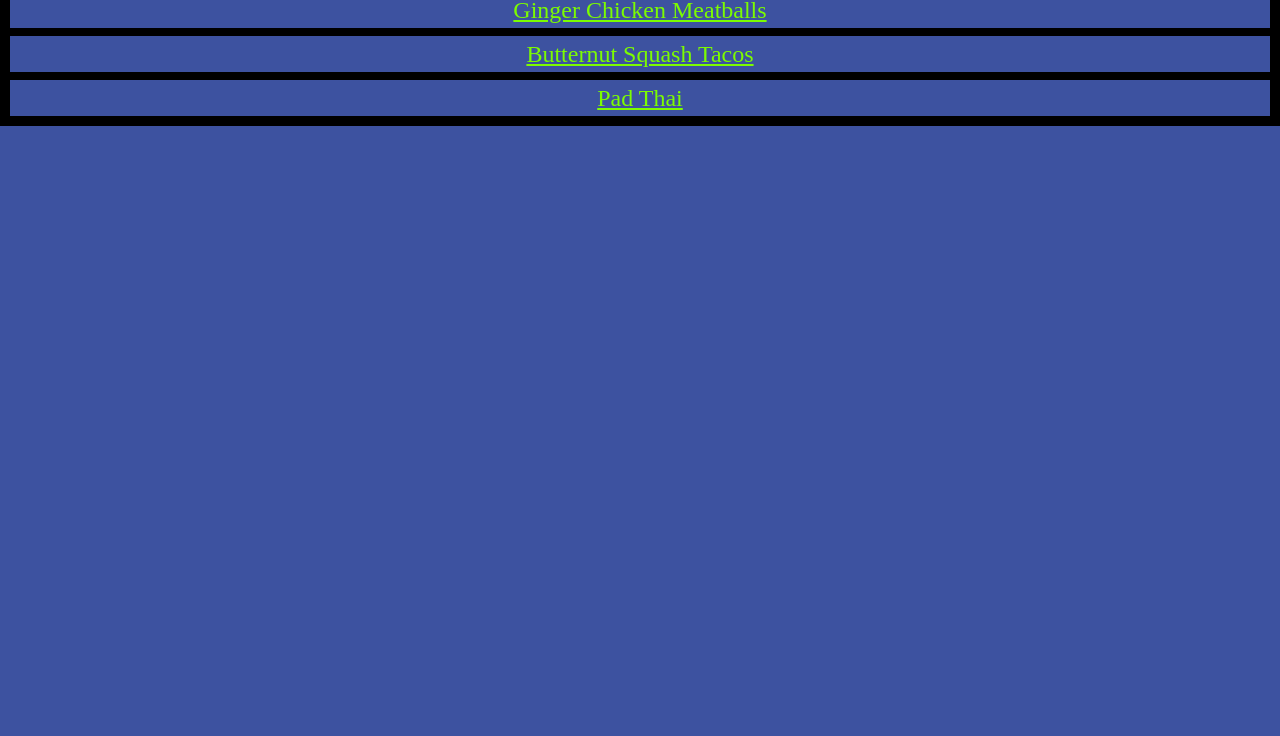
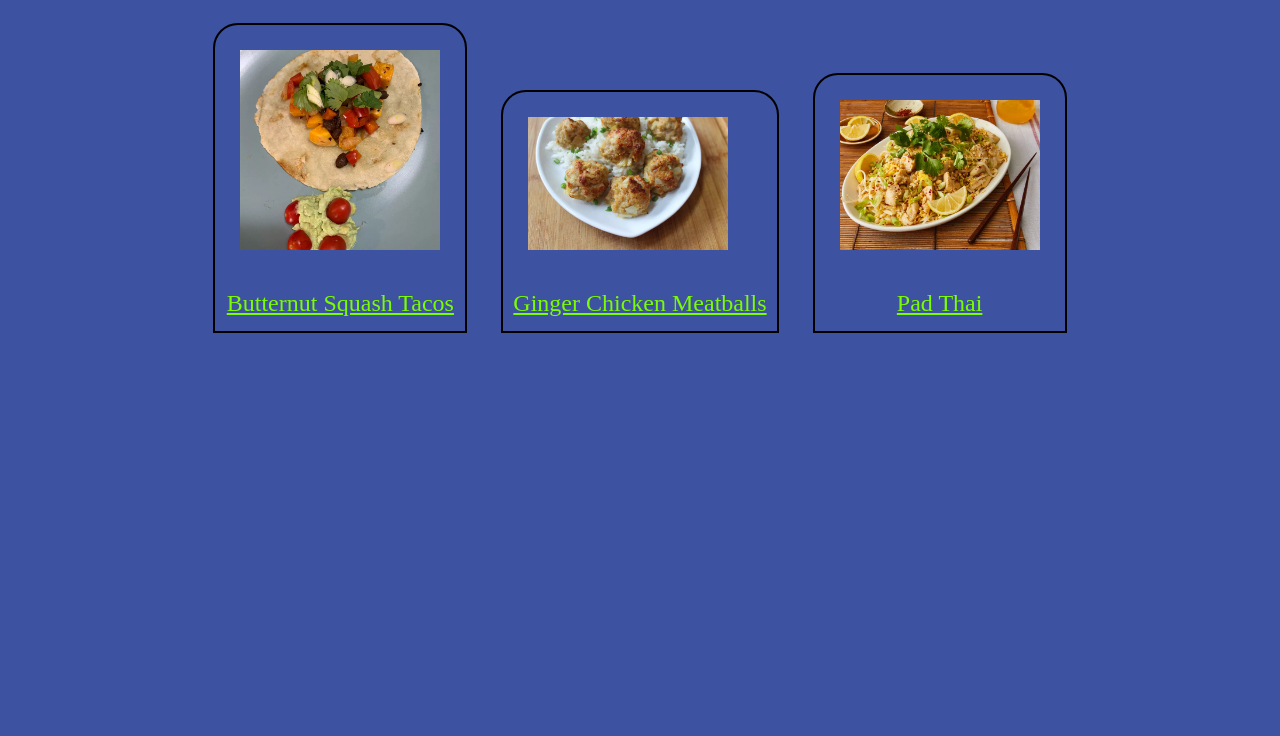
Before and after one commit to scottbaczewski/odin-recipes, a plain HTML site: page index.html in a window 1280 px wide. Shown: the part 64-800 px from the top of the page. Drawn offline with Linux system fonts and the light colour scheme.

Commit message:
Add styles, img, center main page

```diff
--- a/index.html
+++ b/index.html
@@ -8,11 +8,20 @@
 </head>
 <body>
     <h1>Odin Recipes</h1>
-    <ul>
-        <li class="home"><a href="recipes/ginger-chicken-meatballs.html">Ginger Chicken Meatballs</a></li>
-        <li class="home"><a href="recipes/butternut-squash-tacos.html">Butternut Squash Tacos</a></li>
-        <li class="home"><a href="recipes/pad-thai.html">Pad Thai</a></li>
-    </ul>
+    <div class="center">
+        <div class="home">
+            <img src="img/butternut-squash-tacos.webp" alt="Butternut Squash Tacos">
+            <p><a href="recipes/butternut-squash-tacos.html">Butternut Squash Tacos</a></p>
+        </div>
+        <div class="home">
+            <img src="img/ginger-chicken-meatballs.webp" alt="Ginger Chicken Meatballs">
+            <p><a href="recipes/ginger-chicken-meatballs.html">Ginger Chicken Meatballs</a></p>
+        </div>
+        <div class="home">
+            <img src="img/pad-thai.webp" alt="Pad Thai">
+            <p><a href="recipes/pad-thai.html">Pad Thai</a></p>
+        </div>
+    </div>
 </body>
 
 </html>
--- a/styles.css
+++ b/styles.css
@@ -9,12 +9,12 @@
     padding: 0;
     background-color: #3D52A0;
     font-family: 'Times New Roman', Times, serif;
-    border: 2px solid black;
 }
 
 h1 {
     text-align: center;
     font-size: 36px;
+    margin: 15px 0px;
 }
 
 h2 {
@@ -22,16 +22,16 @@ h2 {
     font-size: 30px;
 }
 
-p, li {
+p {
     line-height: 1.5;
     font-size: 24px;
+    padding: 10px;
 }
 
 img {
     display: block;
-    margin-left: auto;
-    margin-right: auto;
-    width: 25%;
+    margin: 25px;
+    width: 200px;
 }
 
 a {
@@ -40,6 +40,15 @@ a {
     color: lawngreen;
 }
 
-.home {
-    list-style-type: none;
+div.home {
+    display: inline-block;
+    width: auto;
+    margin: 15px;
+    border: 2px solid black;
+    border-radius: 25px 25px 0px 0px;
 }
+.center {
+    width: auto;
+    margin:auto;
+    text-align:center;
+}
```
